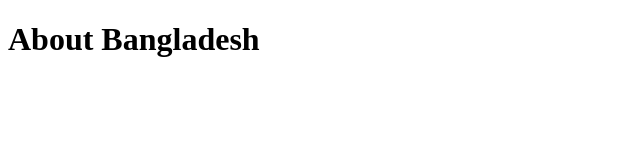
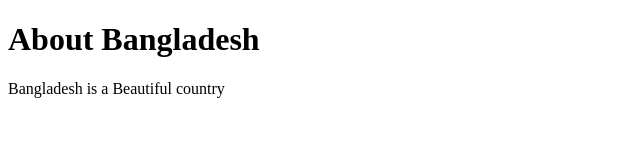
Before and after one commit to habibur4009/Social-App, a plain HTML site: page index.html in a window 1280 px wide. Shown: the whole page, without its empty margins (0-640 px from the left). Drawn offline with Linux system fonts and the light colour scheme.

Commit message:
A little change to check collaborartion after brunch id deleted by the author

```diff
--- a/index.html
+++ b/index.html
@@ -8,7 +8,7 @@
 </head>
 <h1> About Bangladesh </h1>
 <body>
-
+    Bangladesh is a Beautiful country
 
 </body>
 
```
